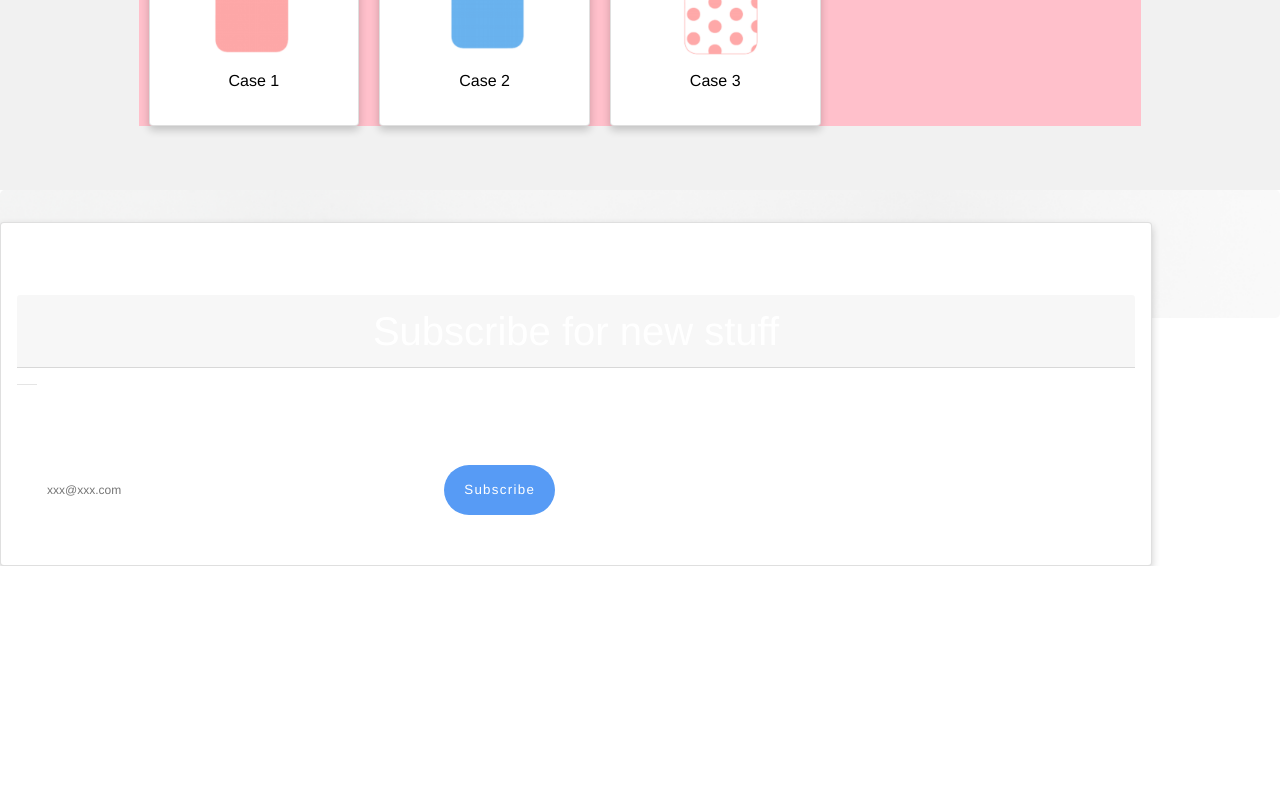
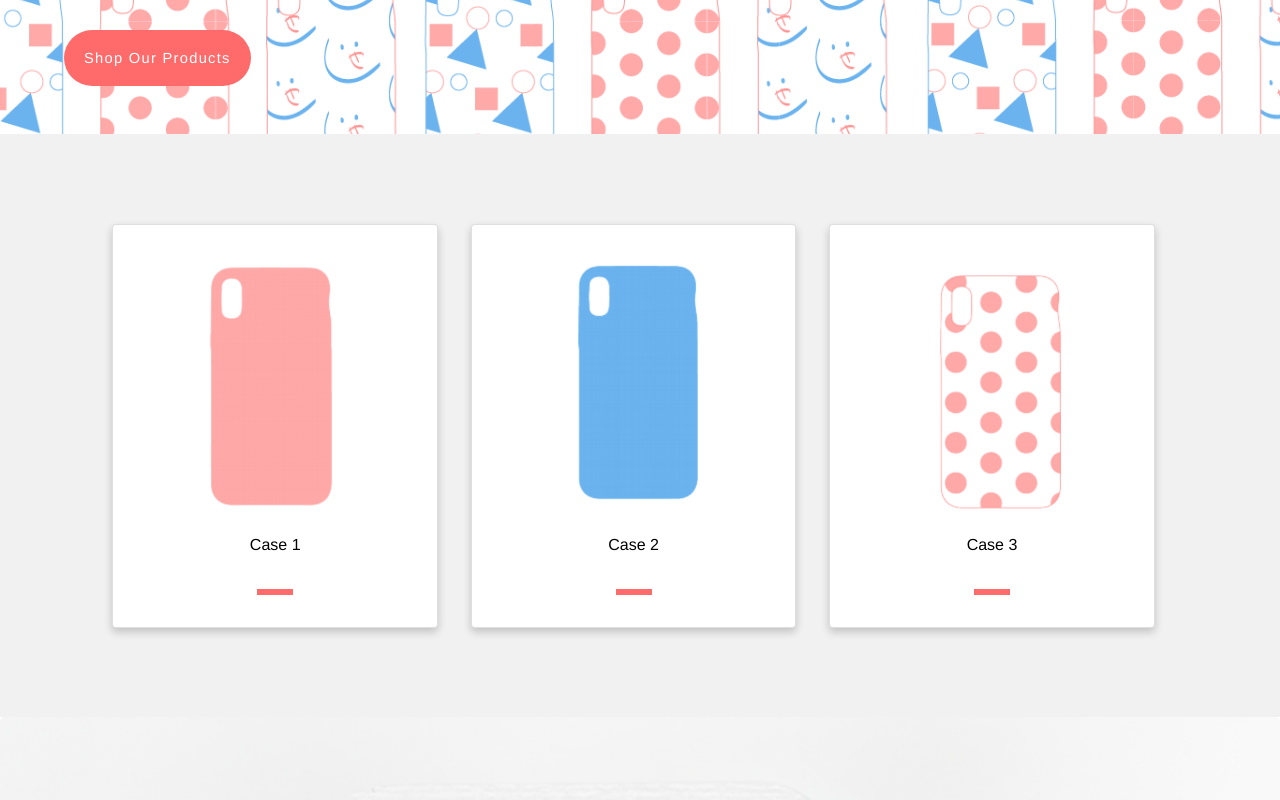
Before and after one commit to arisa-hirata/jaja, a Vue app: page / in a window 1280 px wide. Shown: the part 660-1460 px from the top of the page. Before the commit the page ends 1226 px from the top, so only its background shows below. Built offline with nearby package versions, Linux system fonts and the light colour scheme.

Commit message:
Most of Styling Fixed

```diff
--- a/src/views/Home.vue
+++ b/src/views/Home.vue
@@ -1,20 +1,19 @@
 <template>
   <div class="home">
     <div class="jumbotron jumbotron-banner">
-      <div class="container">
         <h2><span class="pinkspan">JAJA</span></h2>
         <h1>Our design is a language, <br>not a style.</h1>
-        <p><a class="btn-shop" href="#" role="button">Shop Our Products</a></p>
-      </div>
+        <a class="btn-shop" href="#" role="button">Shop Our Products</a>
     </div>
 
     <div class="row">
-      <div class="container-center">
+      <div class="container">
       <div class="column">
         <a href="#">
         <div class="card">
           <img src="../assets/thumb1.png" alt="thumb1"/>
           <p>Case 1</p>
+          <hr>
         </div>
         </a>
       </div>
@@ -24,6 +23,7 @@
         <div class="card">
           <img src="../assets/thumb2.png" alt="thumb1"/>
           <p>Case 2</p>
+          <hr>
         </div>
         </a>
       </div>
@@ -33,6 +33,7 @@
         <div class="card">
           <img src="../assets/thumb3.png" alt="thumb1"/>
           <p>Case 3</p>
+          <hr>
         </div>
         </a>
       </div>
@@ -40,16 +41,15 @@
     </div>
 
     <div class="jumbotron jumbotron-bottom">
-      <div class="container">
+      <div class="container-bottom">
         <h2>Several <span class="pinkspan">Unique Designs</span> for <br>you to choose</h2>
-
         <h3>Getting tired of the same cases?<br>It's time to dump them.</h3>
       </div>
     </div>
 
     <div class="card card-subscribe">
         <h5 class="card-header">Subscribe for new stuff</h5>
-        <hr color="#ffffff" width="20px">
+        <hr class="white">
         <div class="card-body">
           <p class="card-text">We won't send you any junk. Just update you with new products and events.</p>
         </div>
@@ -61,11 +61,8 @@
 
   </div>
 </template>
-<style>
+<style scoped>
 
-.home {
-  background-color: white;
-}
 .home h2 {
   color:#000000;
   margin:0.2em;
@@ -84,11 +81,13 @@
 .jumbotron-banner {
   background-image: url("../assets/bg1.png");
   background-size: cover;
-  height: 100%;
   padding-top: 30%;
-  padding-bottom: 5%;
   padding-left: 5%;
+  margin-bottom: 0;
   text-align: left;
+}
+.jumbotron-banner h1 {
+  margin-bottom: 5%;
 }
 .btn-shop {
   padding: 20px;
@@ -103,24 +102,17 @@
 
 .row {
   margin: 0;
-  padding: 5%;
-  padding-left: 12%;
-  padding-right: 12%;
+  padding: 0 0 7% 0;
   background-color: #f1f1f1;
 }
-.row:after {
-  content: "";
-  display: table;
-  clear: both;
-}
-.container-center {
-  justify-content: center;
-  background-color: pink;
+.row .container{
+  max-width: 100%;
+  padding: 0;
 }
 .column {
-  float: left;
-  width: 23%;
-  height: 100%;
+  display: inline-flex;
+  width: 27%;
+  margin: 7% 1% 0 0;
   padding: 0 10px;
 }
 .column a {
@@ -134,18 +126,22 @@
     margin-bottom: 20px;
   }
 }
-.card {
+.row .card {
   box-shadow: 0 4px 8px 0 rgba(0, 0, 0, 0.2);
   padding: 16px;
-  text-align: center;
   background-color: #ffffff;
   transition: 1s;
+  align-items: center;
 }
-.column .card:hover {
+hr {
+  width: 30px;
+  border: 3px solid #ff6b6b;
+}
+.row .card:hover {
   transform:scale(1.1);
   transition: 1s;
 }
-.card img {
+.row .card img {
     width: 100%;
     height: 100%;
     object-fit: cover;
@@ -160,7 +156,7 @@
   padding-left: 5%;
   text-align: left;
 }
-.jumbotron-bottom .container {
+.container-bottom {
   background-color: #ffffff;
   position: absolute;
   left: 0;
@@ -171,14 +167,21 @@
   width: 90%;
   background-color: #ff6b6b;
   border-radius: 0.5em;
-  padding-bottom: 50px;
-  margin-top: -10%;
+  padding-bottom: 80px;
+  margin: 0 auto;
+  margin-bottom: 10px;
+  align-items: center;
 }
 .card-header {
   color: #ffffff;
+  background-color: rgba(0,0,0,0);
+  border: none;
   font-size: 30pt;
   margin-top: 5%;
-  margin-bottom: 0;
+}
+.white{
+  width: 30px;
+  border: 3px solid#ffffff;
 }
 .card-text {
   color: #ffffff;
@@ -198,6 +201,9 @@
   cursor: pointer;
   text-decoration: none;
 }
+.input-group{
+  justify-content: center;
+}
 .form-sub {
   width: 40%;
   padding:15px;
--- a/src/views/Login.vue
+++ b/src/views/Login.vue
@@ -20,12 +20,6 @@
         <div class="rem"><input type="checkbox" /> Remember me</div>
         <button @click="SignIn" type="submit" class="btn">Login</button>
         <div class="login-box">
-          <a href="#" class="social-button" id="facebook-connect"> <span>Login with Facebook</span></a>
-          <a href="#" class="social-button" id="google-connect"> <span>Login with Google</span></a>
-          <a href="#" class="social-button" id="twitter-connect"> <span>Login with Twitter</span></a>
-      </div>
-      <button @click="SignIn" type="submit" class="btn">Login</button>
-      <div class="login-box">
           <a href="#" class="social-button" id="facebook-connect">
             <span>Login with Facebook</span>
           </a>
@@ -41,7 +35,7 @@
     <div class="img-sec"></div>
   </main>
 </template>
-<style>
+<style scoped>
 main {
   background-color: #FFF;
   width:auto;
```
Also changed, not shown: src/views/SignUp.vue (+12 -12 lines). Lines whose indentation alone changed are shown as unchanged.
